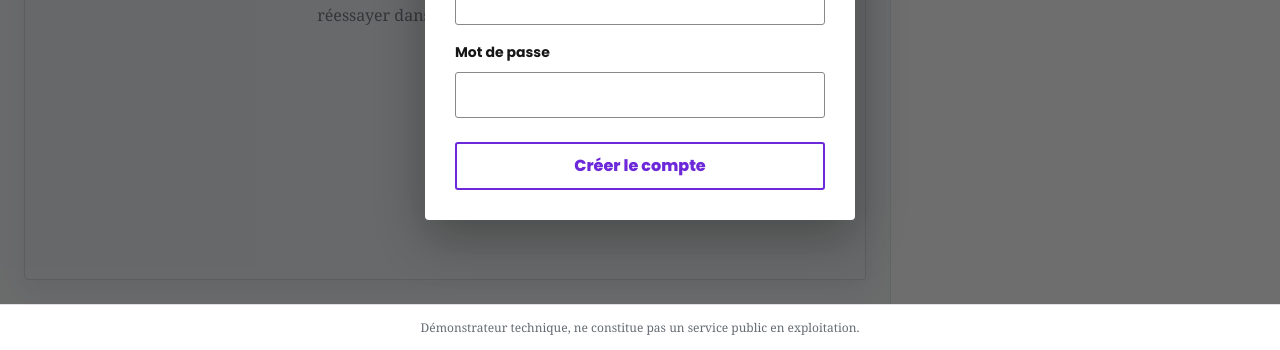
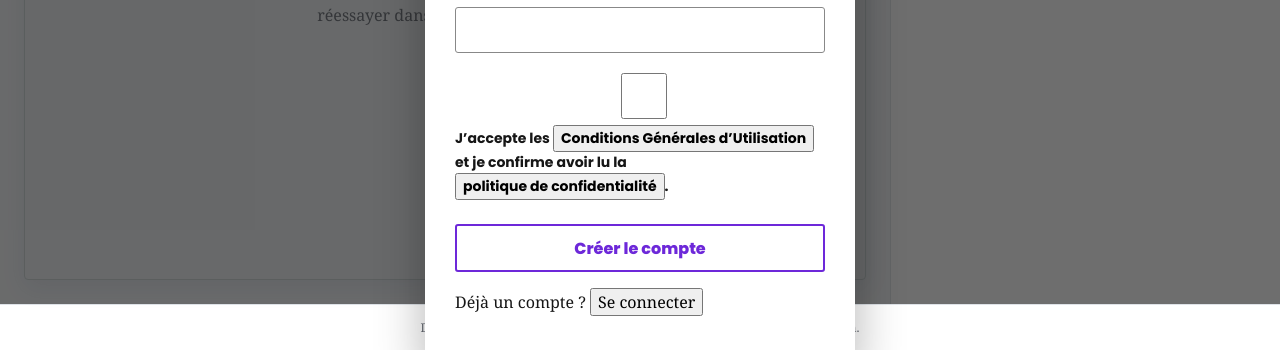
Before and after one commit to janumaruku/GeoEmploi, a React (Vite) app in the folder geoemploi-front/: page / in a window 1280 px wide. Both pictures are taken after a click on the button "S’enregistrer". Shown: the part 496-846 px from the top of the page. Built offline with nearby package versions, Linux system fonts and the light colour scheme; no server answers.

Commit message:
feat: cgu-rgpd

```diff
--- a/geoemploi-front/src/components/RegisterModal.jsx
+++ b/geoemploi-front/src/components/RegisterModal.jsx
@@ -1,4 +1,5 @@
-import { useState } from 'react'
+import { useEffect, useState } from 'react'
+import LegalModal from './LegalModal.jsx'
 
 const initialForm = {
   firstName: '',
@@ -7,16 +8,58 @@ const initialForm = {
   siret: '',
   email: '',
   password: '',
+  // Case à cocher obligatoire d'acceptation des CGU et de la
+  // politique de confidentialité. Le compte ne peut pas être créé sans
+  // (attribut `required` sur l'input, voir plus bas).
+  consent: false,
 }
 
-function RegisterModal({ isOpen, onClose, onSubmit, isSubmitting, message }) {
+// Textes des CGU / politique de confidentialité affichés dans une
+// LegalModal. Ce sont des modèles de démonstration, pas des textes rédigés
+// par un juriste.
+const CGU_TEXT = (
+  <>
+    <p><em>Modèle de démonstration — à faire valider par un professionnel du droit avant mise en production.</em></p>
+    <p>En créant un compte sur GéoEmploi, vous acceptez d'utiliser le service conformément à sa finalité : la mise en relation entre candidats et employeurs. Vous vous engagez à fournir des informations exactes et à ne pas publier de contenu illicite, trompeur ou portant atteinte aux droits d'autrui.</p>
+    <p>GéoEmploi est actuellement un démonstrateur technique — voir la mention en pied de page. Il ne constitue pas un service public en exploitation et peut être interrompu ou modifié à tout moment.</p>
+  </>
+)
+
+const PRIVACY_TEXT = (
+  <>
+    <p><em>Modèle de démonstration — à faire valider par un professionnel du droit avant mise en production.</em></p>
+    <p>Les données que vous renseignez (e-mail, mot de passe, et selon le profil : nom, prénom ou raison sociale et SIRET) sont utilisées uniquement pour créer et gérer votre compte, et pour le fonctionnement du service (recherche d'offres, candidatures).</p>
+    <p>Conformément au RGPD, vous disposez d'un droit d'accès, de rectification et de suppression de vos données. Ce démonstrateur technique n'a pas encore mis en place de procédure de contact dédiée pour exercer ces droits — c'est un point à traiter avant toute mise en production réelle.</p>
+  </>
+)
+
+function RegisterModal({ isOpen, onClose, onSubmit, isSubmitting, message, onSwitchToLogin }) {
   const [role, setRole] = useState('job_seeker')
   const [form, setForm] = useState(initialForm)
+  //  Etat d'ouverture des deux panneaux d'information légale.
+  const [isCguOpen, setIsCguOpen] = useState(false)
+  const [isPrivacyOpen, setIsPrivacyOpen] = useState(false)
+
+  // ce composant reste monté même modale fermée, donc form.password (et
+  // le reste du formulaire) restait en mémoire d'une ouverture à l'autre.
+  // On réinitialise tout à la fermeture, via la fonction de nettoyage de
+  // l'effet plutôt qu'un setState en plein corps d'effet.
+  useEffect(() => {
+    if (!isOpen) return undefined
+    return () => {
+      setForm(initialForm)
+      setIsCguOpen(false)
+      setIsPrivacyOpen(false)
+    }
+  }, [isOpen])
 
   if (!isOpen) return null
+
   function updateField(event) {
-    const { name, value } = event.target
-    setForm({ ...form, [name]: value })
+    // Gère aussi les champs de type checkbox (form.consent), en
+    // plus des champs texte déjà existants.
+    const { name, value, type, checked } = event.target
+    setForm({ ...form, [name]: type === 'checkbox' ? checked : value })
   }
 
   function submitForm(event) {
@@ -62,12 +105,51 @@ function RegisterModal({ isOpen, onClose, onSubmit, isSubmitting, message }) {
           <input id="register-email" name="email" type="email" value={form.email} onChange={updateField} required />
           <label htmlFor="register-password">Mot de passe</label>
           <input id="register-password" name="password" type="password" minLength="6" value={form.password} onChange={updateField} required />
+
+          {/* Case à cocher obligatoire, avec liens vers les deux
+              panneaux d'information légale. */}
+          <label className="consent-field" htmlFor="register-consent">
+            <input
+              id="register-consent"
+              name="consent"
+              type="checkbox"
+              checked={form.consent}
+              onChange={updateField}
+              required
+            />
+            <span>
+              J’accepte les{' '}
+              <button type="button" className="inline-link" onClick={() => setIsCguOpen(true)}>
+                Conditions Générales d’Utilisation
+              </button>{' '}
+              et je confirme avoir lu la{' '}
+              <button type="button" className="inline-link" onClick={() => setIsPrivacyOpen(true)}>
+                politique de confidentialité
+              </button>.
+            </span>
+          </label>
+
           {message && <p className={message.ok ? 'form-success' : 'form-error'} role="status">{message.text}</p>}
           <button className="submit-login" type="submit" disabled={isSubmitting}>
             {isSubmitting ? 'Création…' : 'Créer le compte'}
           </button>
         </form>
+        {/* Passerelle vers la connexion, pour éviter d'avoir à
+            fermer la modale puis rouvrir "Se connecter" séparément. */}
+        <p className="modal-switch">
+          Déjà un compte ?{' '}
+          <button type="button" className="inline-link" onClick={onSwitchToLogin}>
+            Se connecter
+          </button>
+        </p>
       </section>
+
+      <LegalModal isOpen={isCguOpen} onClose={() => setIsCguOpen(false)} title="Conditions Générales d’Utilisation">
+        {CGU_TEXT}
+      </LegalModal>
+      <LegalModal isOpen={isPrivacyOpen} onClose={() => setIsPrivacyOpen(false)} title="Politique de confidentialité">
+        {PRIVACY_TEXT}
+      </LegalModal>
     </div>
   )
 }
```
